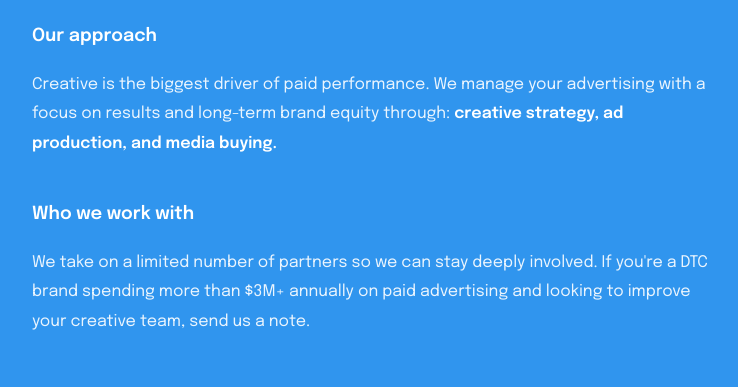
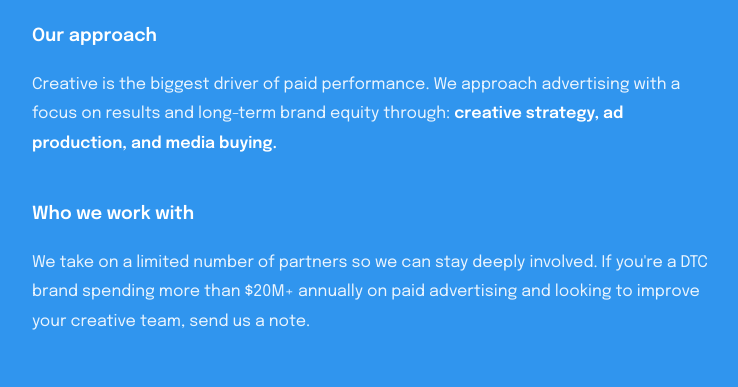
Before and after one commit to PlumpPear/paidcreative, a Next.js app: page /about in a window 1280 px wide. Shown: the part 655-1042 px from the top of the page, without its empty margins (268-1006 px from the left). Built offline with nearby package versions, Linux system fonts and the light colour scheme.

Commit message:
Update page.tsx

```diff
--- a/src/app/about/page.tsx
+++ b/src/app/about/page.tsx
@@ -31,7 +31,7 @@ function AboutLetter() {
 
           <h2>Our approach</h2>
           <p>
-            Creative is the biggest driver of paid performance. We manage your
+            Creative is the biggest driver of paid performance. We approach
             advertising with a focus on results and long-term brand equity
             through: <strong>creative strategy, ad production, and media buying.</strong>
           </p>
@@ -39,7 +39,7 @@ function AboutLetter() {
           <h2>Who we work with</h2>
           <p>
             We take on a limited number of partners so we can stay deeply
-            involved. If you&apos;re a DTC brand spending more than $3M+
+            involved. If you&apos;re a DTC brand spending more than $20M+
             annually on paid advertising and looking to improve your creative
             team, send us a note.
           </p>
```
